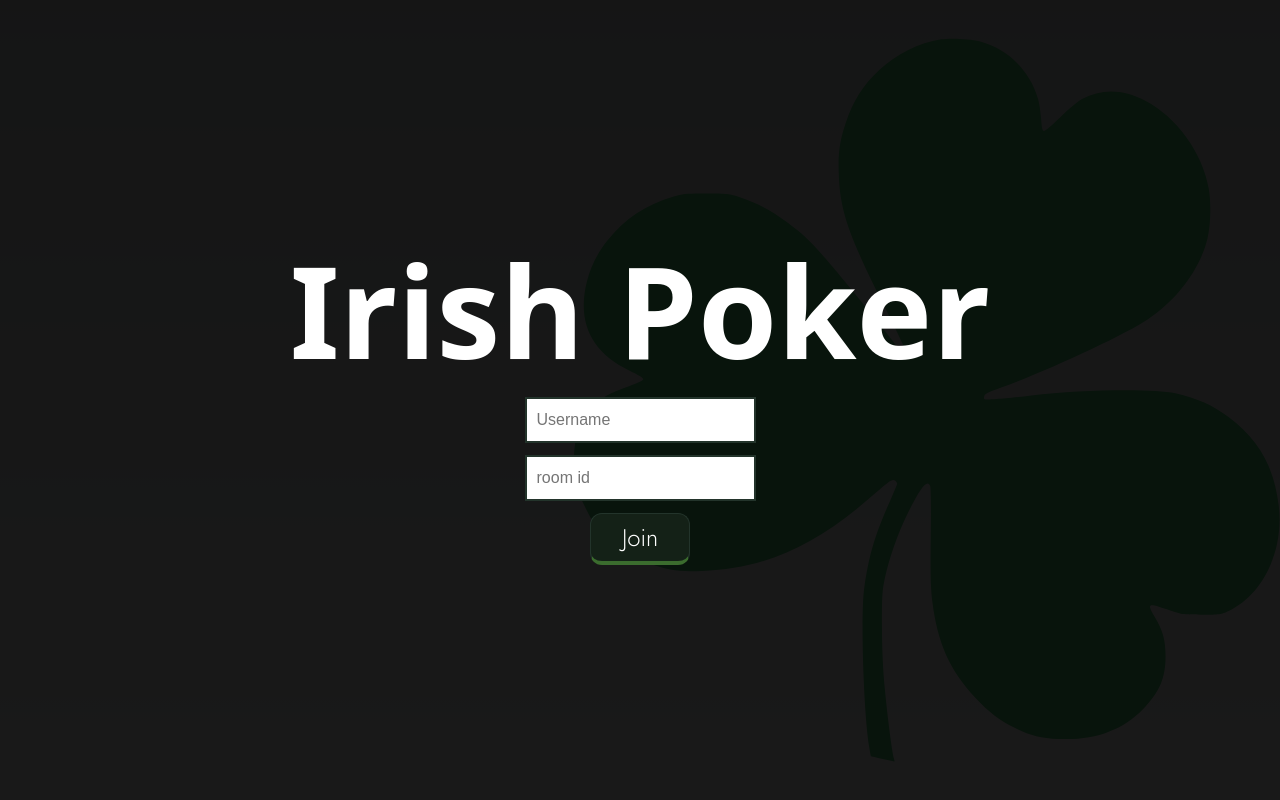
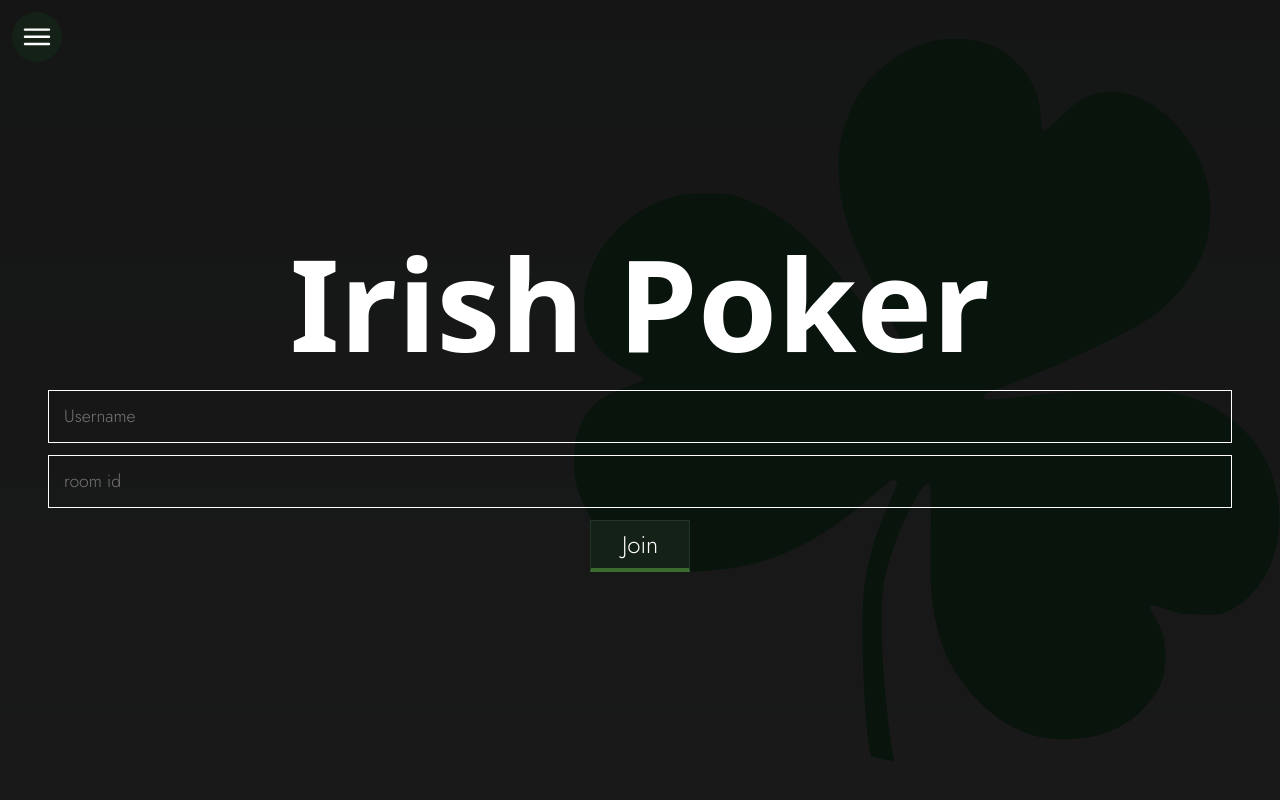
Before and after one commit to dcrame2/irish-poker, a Next.js app: page / in a window 1280 px wide. Built offline with nearby package versions, Linux system fonts and the light colour scheme; no server answers; a web font is replaced by a local one.

Commit message:
update ui and menu

```diff
--- a/components/Lobby/Index.tsx
+++ b/components/Lobby/Index.tsx
@@ -49,8 +49,8 @@ const HamburgerContainer = styled.button`
   height: 50px;
   border-radius: 50%;
   position: absolute;
-  top: 15px;
-  left: 15px;
+  top: 12px;
+  left: 12px;
   border: none;
   z-index: 19;
 `;
@@ -69,8 +69,8 @@ const MessageIconContainer = styled.button`
   height: 50px;
   border-radius: 50%;
   position: absolute;
-  top: 15px;
-  right: 15px;
+  top: 12px;
+  right: 12px;
   border: none;
   z-index: 19;
 `;
@@ -101,7 +101,16 @@ type SingleCard = {
 type Player = SingleCard[];
 type PlayerData = {};
 
-const GameLobby = ({ socket, username, roomId, users, setUsers }: any) => {
+const GameLobby = ({
+  socket,
+  username,
+  roomId,
+  users,
+  setUsers,
+  openMenuHandler,
+  showMenu,
+  setShowMenu,
+}: any) => {
   const [playerData, setPlayerData] = useState();
   const [currentPlayerIndex, setCurrentPlayerIndex] = useState(0);
 
@@ -334,15 +343,14 @@ const GameLobby = ({ socket, username, roomId, users, setUsers }: any) => {
   ]);
 
   const [showChat, setShowChat] = useState(false);
-  const [showMenu, setShowMenu] = useState(false);
 
   const showChatHandler = () => {
     setShowChat(true);
   };
 
-  const openMenuHandler = () => {
-    setShowMenu(true);
-  };
+  // const openMenuHandler = () => {
+  //   setShowMenu(true);
+  // };
 
   const backToLobbyHandler = () => {
     socket.emit("send_reset_game", {
--- a/components/Menu/Feedback/Form/Index.tsx
+++ b/components/Menu/Feedback/Form/Index.tsx
@@ -3,7 +3,7 @@ import styled, { css } from "styled-components";
 import { motion } from "framer-motion";
 import { useForm } from "react-hook-form";
 import { variables } from "@/styles/Variables";
-import { pXSmall, pBase } from "@/styles/Type";
+import { pXSmall, pBase, buttonType } from "@/styles/Type";
 import { MediaQueries } from "@/styles/Utilities";
 import axios from "axios";
 
@@ -23,7 +23,7 @@ const InputStyles = css`
   padding: 15px;
   background-color: unset;
 
-  border: 3px solid ${variables.color1};
+  border: 1px solid ${variables.white};
   width: 100%;
   ${pXSmall}
 `;
@@ -43,13 +43,16 @@ const TextArea = styled(motion.textarea)`
 `;
 
 const SubmitButton = styled(motion.button)`
-  padding: 10px 20px;
+  /* padding: 10px 20px;
   border: unset;
   background-color: ${variables.color1};
   cursor: pointer;
   transition: all ease-out 0.3s;
   margin-top: 8px;
-  ${pXSmall}
+  ${pXSmall} */
+  ${buttonType}
+  width: 100%;
+
   &:hover {
     background-color: ${variables.color2};
   }
@@ -89,28 +92,9 @@ function Form() {
   return (
     <>
       <ContactForm onSubmit={handleSubmit(onSubmit)}>
+        {/* <Input placeholder="Name*" {...register("name", { required: true })} />
+        {errors.email && <span>A name is required</span>} */}
         <Input
-          // initial={{ opacity: 0, y: 100 }}
-          // whileInView={{ opacity: 1, y: 0 }}
-          // viewport={{ once: true, amount: 0.85 }}
-          // transition={{
-          //   duration: 0.8,
-          //   type: "spring",
-          //   stiffness: 50,
-          // }}
-          placeholder="Name*"
-          {...register("name", { required: true })}
-        />
-        {errors.email && <span>A name is required</span>}
-        <Input
-          // initial={{ opacity: 0, y: 100 }}
-          // whileInView={{ opacity: 1, y: 0 }}
-          // viewport={{ once: true, amount: 0.85 }}
-          // transition={{
-          //   duration: 1,
-          //   type: "spring",
-          //   stiffness: 50,
-          // }}
           placeholder="Email Address*"
           {...register("email", {
             required: true,
@@ -119,14 +103,6 @@ function Form() {
         />
         {errors.email && <span>An email address is required</span>}
         <TextArea
-          // initial={{ opacity: 0, y: 100 }}
-          // whileInView={{ opacity: 1, y: 0 }}
-          // viewport={{ once: true, amount: 0.85 }}
-          // transition={{
-          //   duration: 1.2,
-          //   type: "spring",
-          //   stiffness: 50,
-          // }}
           placeholder="Message*"
           {...register("message", {
             required: true,
@@ -143,7 +119,6 @@ function Form() {
             duration: 1.4,
             type: "spring",
             stiffness: 50,
-            //   Feed,
           }}
         >
           Submit
--- a/components/Menu/Feedback/Index.tsx
+++ b/components/Menu/Feedback/Index.tsx
@@ -1,8 +1,15 @@
 import React from "react";
 import Form from "./Form/Index";
 import styled from "styled-components";
+import { pBase, pSmall } from "@/styles/Type";
 
 const Header = styled.p`
+  margin-bottom: 8px;
+  ${pBase}
+`;
+
+const FeedbackParagraph = styled.p`
+  ${pSmall}
   margin-bottom: 8px;
 `;
 
@@ -10,6 +17,11 @@ function Feedback() {
   return (
     <>
       <Header>Feedback</Header>
+      <FeedbackParagraph>
+        Did you experience a bug? Do you have a feature idea? Do you want to
+        tell us how great this app is? Fill out this form to help us make Irish
+        Poker more enjoyable for you and everyone else.
+      </FeedbackParagraph>
       <Form />
     </>
   );
--- a/components/Menu/Index.tsx
+++ b/components/Menu/Index.tsx
@@ -24,6 +24,10 @@ const MenuContainer = styled(motion.div)`
   padding: 12px;
 `;
 
+const MenuInnerContainer = styled.div`
+  height: fit-content;
+`;
+
 const CloseContainer = styled.div`
   width: 20px;
   position: absolute;
@@ -43,9 +47,7 @@ const RulesContainer = styled.div<RulesContainerProps>`
   margin: 16px 0 0px;
   padding: 12px 24px;
   border-radius: 12px;
-  /* min-height: 50px; */
-
-  max-height: ${(props) => (props.show ? "500px" : "50px")};
+  max-height: ${(props) => (props.show ? "800px" : "50px")};
   overflow: hidden;
   transition: max-height 0.5s ease-in;
 `;
@@ -73,7 +75,7 @@ const AllRulesContainer = styled.div<RulesContainerProps>`
 `;
 
 const LabelName = styled.p`
-  ${pSmall}
+  ${pBase}
 `;
 
 const FeedbackContainer = styled.div`
@@ -144,6 +146,7 @@ function Menu({ showMenu, setShowMenu }: any) {
     <AnimatePresence mode="wait">
       {showMenu && (
         <MenuContainer {...motionPropsLeft}>
+          <MenuInnerContainer>
             <Header>Menu</Header>
             <CloseContainer onClick={closeChatHandler}>
               <Close />
@@ -158,20 +161,21 @@ function Menu({ showMenu, setShowMenu }: any) {
                     Players proceed to guess on the characteristics of each card
                     in front of them with drinks either given or taken depending
                     on whether they're right or not. So starting to the left of
-                  the dealer each player must guess about their unexposed cards,
-                  one at a time, according to: Color of card (red/black) Card is
-                  higher or lower than first card Card is in-between or outside
-                  of first and second cards Suit of card When a player is either
-                  right or wrong they will either "give" or "take" drinks.
-                  According to the rounds drinks are valued: 2 gives/takes 4
-                  gives/takes 6 gives/takes 8 gives/takes So the first player to
-                  the left of the dealer guesses the color of the card; if
-                  he/she gets it right, they "give" 2 drinks. They can be given
-                  in any amount to any other player at the table (either all to
-                  one player or spread around). Then the next player guesses
-                  color, gives/ takes etc. Once the first round has gone past
-                  every player they start the second round where the drinks are
-                  escalated as shown above.
+                    the dealer each player must guess about their unexposed
+                    cards, one at a time, according to: Color of card
+                    (red/black) Card is higher or lower than first card Card is
+                    in-between or outside of first and second cards Suit of card
+                    When a player is either right or wrong they will either
+                    "give" or "take" drinks. According to the rounds drinks are
+                    valued: 2 gives/takes 4 gives/takes 6 gives/takes 8
+                    gives/takes So the first player to the left of the dealer
+                    guesses the color of the card; if he/she gets it right, they
+                    "give" 2 drinks. They can be given in any amount to any
+                    other player at the table (either all to one player or
+                    spread around). Then the next player guesses color, gives/
+                    takes etc. Once the first round has gone past every player
+                    they start the second round where the drinks are escalated
+                    as shown above.
                   </p>
                 </AllRulesContainer>
               )}
@@ -179,6 +183,7 @@ function Menu({ showMenu, setShowMenu }: any) {
             <FeedbackContainer>
               <Feedback />
             </FeedbackContainer>
+          </MenuInnerContainer>
         </MenuContainer>
       )}
     </AnimatePresence>
--- a/components/UserSetup/Index.tsx
+++ b/components/UserSetup/Index.tsx
@@ -6,17 +6,16 @@ import styled from "styled-components";
 import { buttonType, h1styles, inputType } from "@/styles/Type";
 import { AnimatePresence, motion } from "framer-motion";
 import { variables } from "@/styles/Variables";
-// import Button from "../Button/Index";
+import Menu from "../Menu/Index";
+
 const MainContainer = styled.div`
   background-image: url("clover.svg");
-
   background-repeat: no-repeat;
   position: relative;
   z-index: 2;
   background-position: right;
   height: 100dvh;
   width: 100vw;
-  /* border: 2px solid ${variables.color1}; */
   &::before {
     z-index: 1;
     content: "";
@@ -26,7 +25,6 @@ const MainContainer = styled.div`
     width: 100%;
     height: 100%;
     background-color: rgba(0, 0, 0, 0.9);
-    /* background-color: ${variables.darkGreen}; */
   }
 `;
 
@@ -40,6 +38,7 @@ const InnerContainer = styled(motion.div)`
   gap: 12px;
   z-index: 10;
   position: relative;
+  padding: 0 48px;
 `;
 
 const Input = styled.input`
@@ -50,12 +49,28 @@ const Button = styled.button`
   ${buttonType}
 `;
 
-const Logo = styled.img`
-  width: 100%;
+const IrishPoker = styled.h1`
+  ${h1styles}
 `;
 
-const IrishPoker = styled.h1`
-  ${h1styles}
+const HamburgerContainer = styled.button`
+  display: flex;
+  justify-content: center;
+  align-items: center;
+  background-color: ${variables.darkGreen};
+  width: 50px;
+  height: 50px;
+  border-radius: 50%;
+  position: absolute;
+  top: 12px;
+  left: 12px;
+  border: none;
+  z-index: 19;
+`;
+
+const HamburgerIcon = styled.img`
+  width: 30px;
+  height: 30px;
 `;
 
 export default function UserSetup() {
@@ -100,9 +115,18 @@ export default function UserSetup() {
       duration: 0.8,
     },
   };
+  const [showMenu, setShowMenu] = useState(false);
+
+  const openMenuHandler = () => {
+    setShowMenu(true);
+  };
 
   return (
     <MainContainer>
+      <HamburgerContainer onClick={openMenuHandler}>
+        <HamburgerIcon src="hamburger-menu.svg" />
+      </HamburgerContainer>
+      <Menu showMenu={showMenu} setShowMenu={setShowMenu} />
       <AnimatePresence mode="wait">
         <InnerContainer
           key="key1"
@@ -139,6 +163,7 @@ export default function UserSetup() {
           key="key2"
         >
           <GameLobby
+            openMenuHandler={openMenuHandler}
             showChats={showChats}
             users={users}
             socket={socket}
--- a/src/pages/api/form-submit.ts
+++ b/src/pages/api/form-submit.ts
@@ -26,7 +26,7 @@ export default function handler(
 
       function createHTMLTableFromObject(obj: any) {
         let tableHTML =
-          '<table style="border-collapse: collapse; width: 100%; background-color: white; border: 1px solid black;">';
+          '<table style="border-collapse: collapse; width: 50%; background-color: white; border: 1px solid black;">';
 
         for (const key in obj) {
           if (obj.hasOwnProperty(key)) {
@@ -44,9 +44,9 @@ export default function handler(
       let emailHtml = createHTMLTableFromObject(formDataObj);
 
       let message = {
-        from: `Irish Poker Feedback`,
+        from: `${process.env.GOOGLE_EMAIL}`,
         to: `${process.env.GOOGLE_EMAIL}`,
-        subject: `${req.body.email} has submitted a form`,
+        subject: `Irish Poker Feedback`,
         html: `${emailHtml}`,
       };
       transporter.sendMail(message, (error: any, info: any): any => {
--- a/src/styles/Type.jsx
+++ b/src/styles/Type.jsx
@@ -143,7 +143,7 @@ export const pXSmall = css`
 export const buttonType = css`
   font-family: ${jost};
   font-size: 1rem;
-  border-radius: 12px;
+  /* border-radius: 12px; */
   padding: 10px 12px;
   font-weight: 300;
   color: white;
@@ -170,14 +170,17 @@ export const buttonType = css`
   }
   @media ${MediaQueries.mobile} {
     padding: 5px 6px;
+    /* width: 100%; */
   }
 `;
 
 export const inputType = css`
-  font-size: 1rem;
-  padding: 12px 10px;
-  border: none;
-  border: 2px solid ${variables.color1};
+  padding: 15px;
+  background-color: unset;
+
+  border: 1px solid ${variables.white};
+  width: 100%;
+  ${pSmall}
 `;
 
 export const boxShadows = css`
```
Lines whose indentation alone changed are shown as unchanged.
